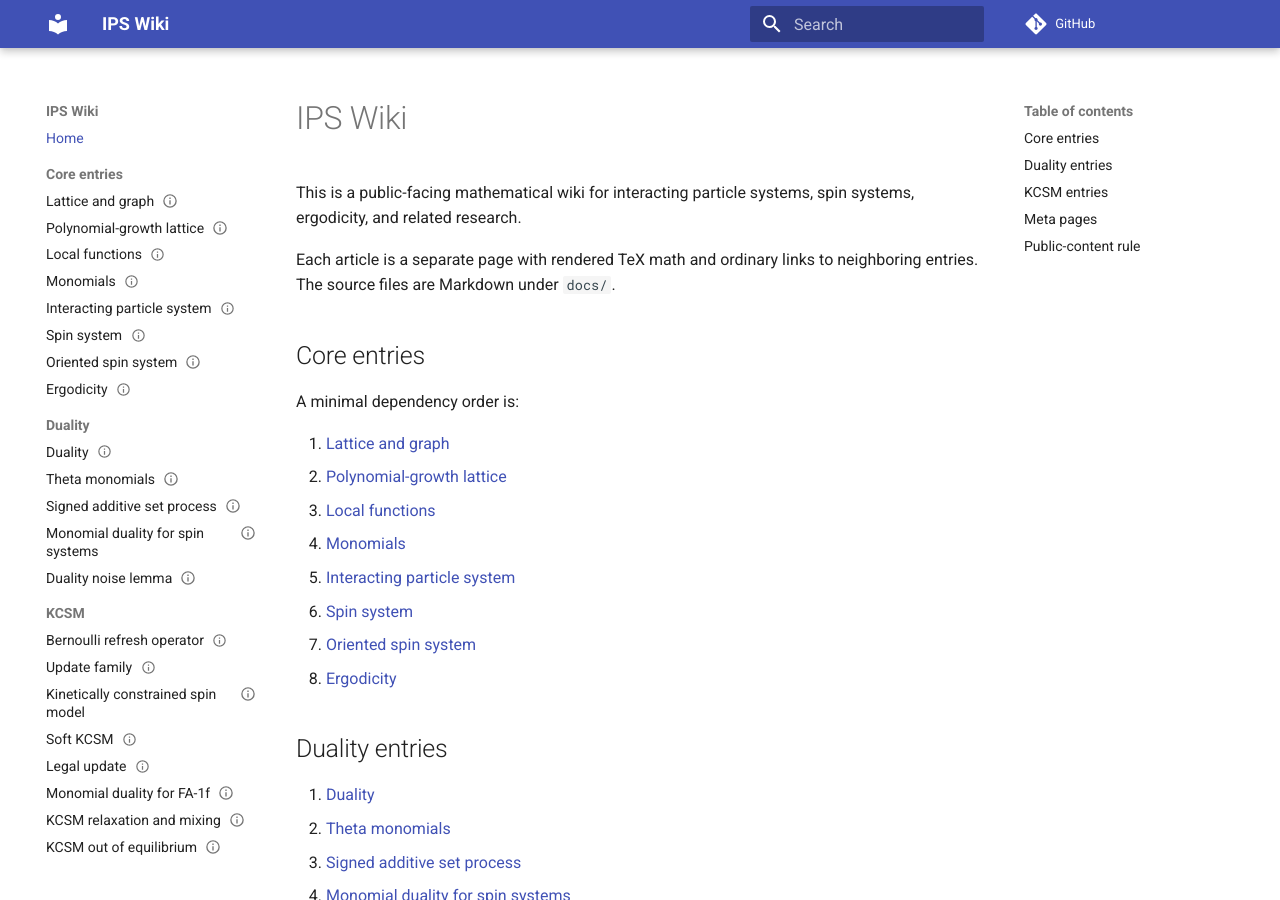
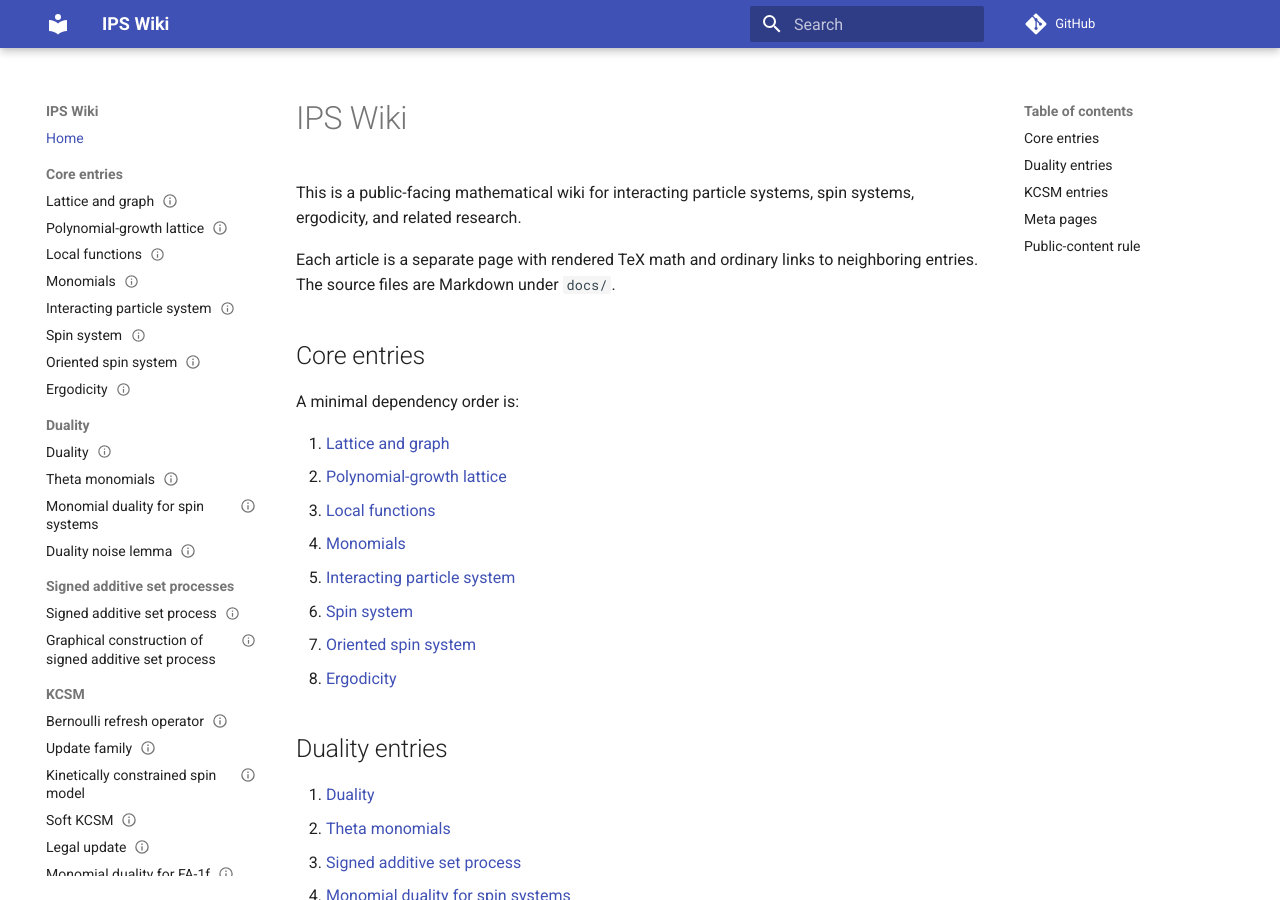
Before and after one commit to maciejgluchowski86-beep/ips-wiki, an MkDocs documentation site: the page built from docs/index.md, in a window 1280 px wide and 900 px high. Built offline with MkDocs 1.6.1 and Material for MkDocs 9.7.7, drawn with Linux system fonts in a browser that asks for light colours; comment, search, counter and statistics services are not loaded.

Commit message:
Add signed additive set process navigation section

```diff
--- a/mkdocs.yml
+++ b/mkdocs.yml
@@ -31,9 +31,11 @@ nav:
   - Duality:
       - Duality: entries/duality.md
       - Theta monomials: entries/theta-monomials.md
-      - Signed additive set process: entries/signed-additive-set-process.md
       - Monomial duality for spin systems: entries/monomial-duality-for-spin-systems.md
       - Duality noise lemma: entries/duality-noise-lemma.md
+  - Signed additive set processes:
+      - Signed additive set process: entries/signed-additive-set-process.md
+      - Graphical construction of signed additive set process: entries/graphical-construction-of-signed-additive-set-process.md
   - KCSM:
       - Bernoulli refresh operator: entries/bernoulli-refresh-operator.md
       - Update family: entries/update-family.md
```
